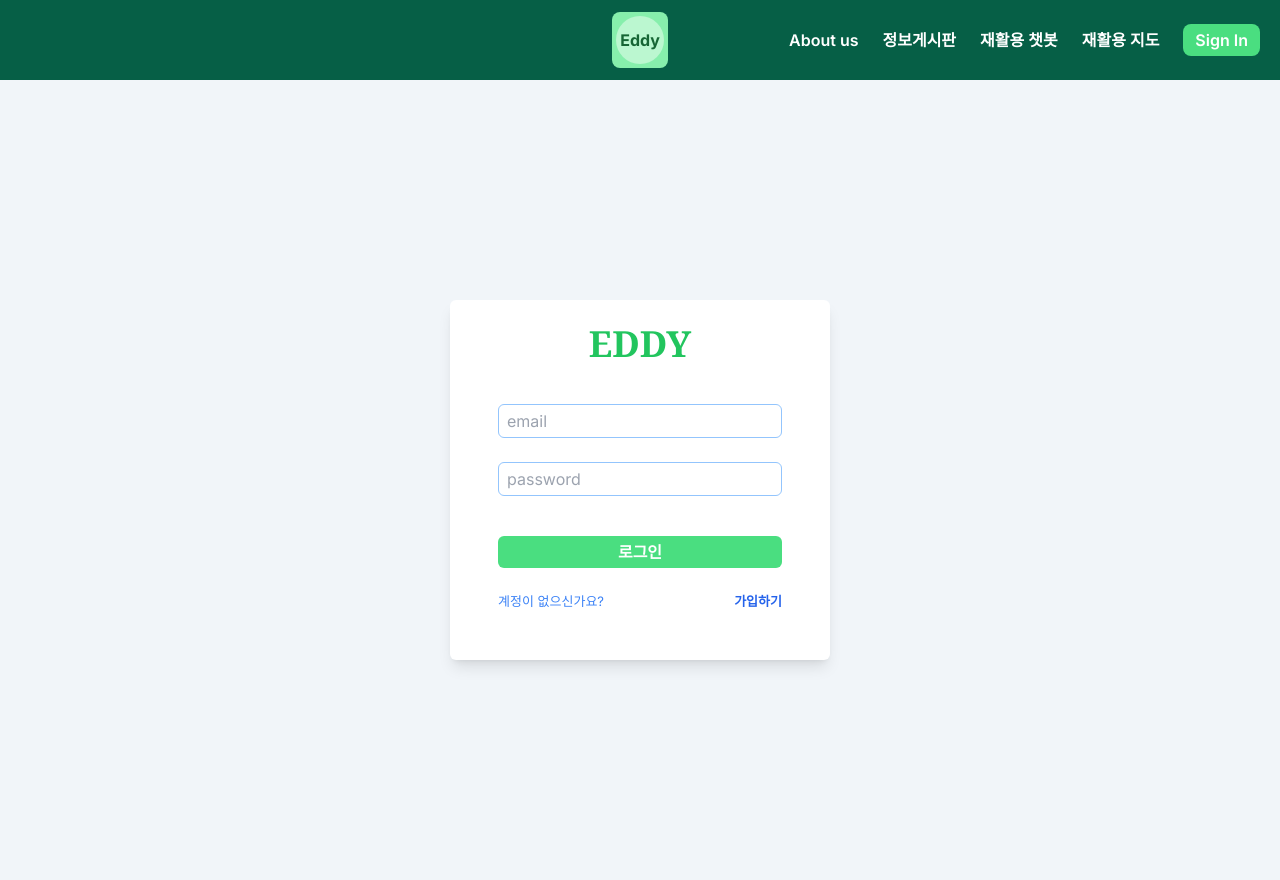
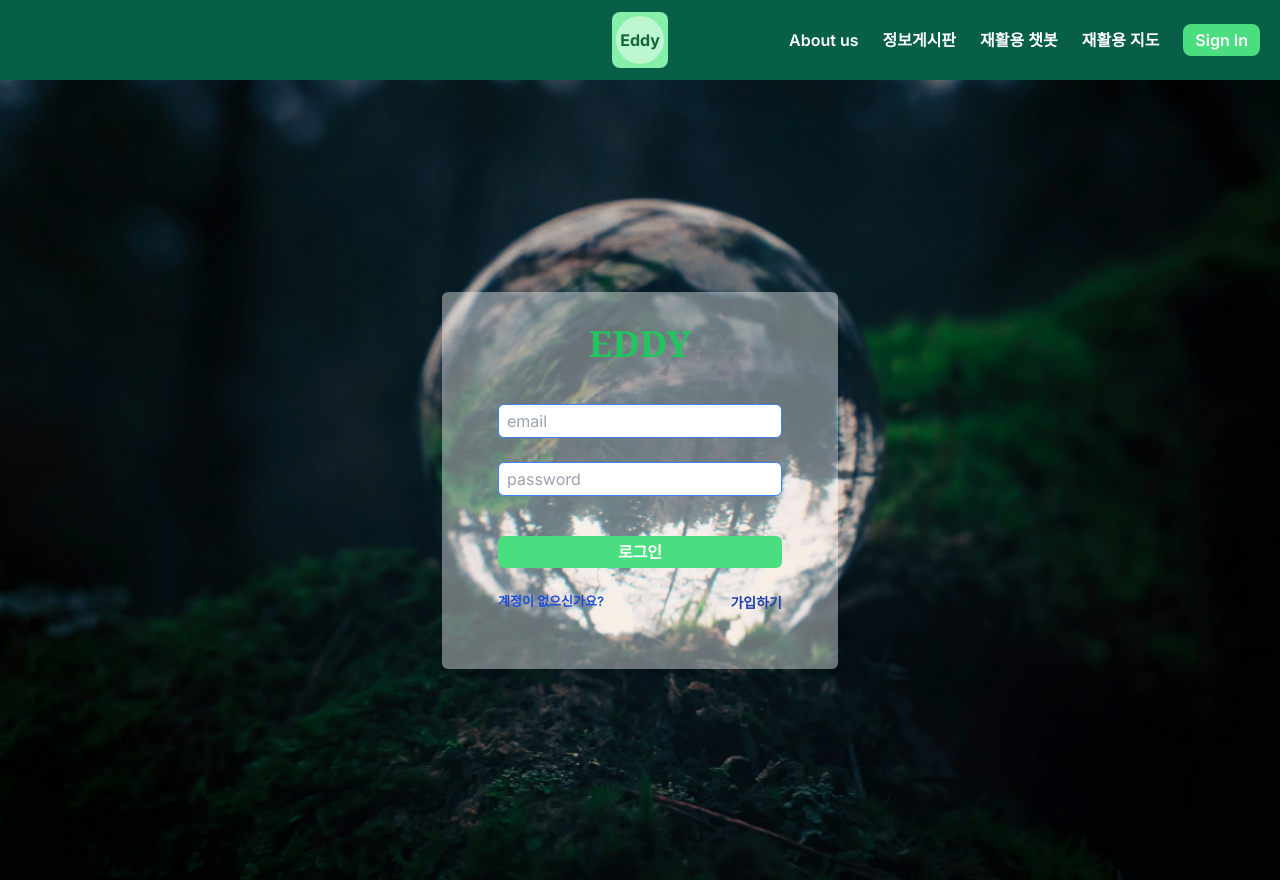
Before and after one commit to ecoleader-AiEcoLife/FrontEnd, a Next.js app: page /login in a window 1280 px wide. Built offline with nearby package versions, Linux system fonts and the light colour scheme; no server answers.

Commit message:
refactor: change UI and background for better UX

```diff
--- a/app/login/page.tsx
+++ b/app/login/page.tsx
@@ -1,14 +1,15 @@
-"use client";
+'use client';
 
-import { signIn } from "next-auth/react";
-import Link from "next/link";
-import { useRouter } from "next/navigation";
-import { useState } from "react";
+import { signIn } from 'next-auth/react';
+import Link from 'next/link';
+import { useRouter } from 'next/navigation';
+import { useState } from 'react';
+import Image from 'next/image';
 
 export default function LoginPage() {
-  const [email, setEmail] = useState("");
-  const [password, setPassword] = useState("");
-  const [error, setError] = useState("");
+  const [email, setEmail] = useState('');
+  const [password, setPassword] = useState('');
+  const [error, setError] = useState('');
 
   const router = useRouter();
 
@@ -16,63 +17,72 @@ export default function LoginPage() {
     e.preventDefault();
 
     try {
-      const res = await signIn("credentials", {
+      const res = await signIn('credentials', {
         email,
         password,
         redirect: false,
       });
 
       if (res?.error) {
-        setError("Invalid Credentials");
+        setError('Invalid Credentials');
         return;
       }
 
-      router.replace("/dashboard");
+      router.replace('/dashboard');
     } catch (error) {
       console.log(error);
     }
   };
 
   return (
-    <div className="bg-slate-100 flex justify-center items-center h-screen ">
+    <div className='relative bg-slate-100 flex justify-center items-center h-screen '>
+      <Image
+        src='/nature.webp'
+        fill
+        priority
+        alt='nature background'
+        className='object-cover'
+      />
       <form
         onSubmit={handleSubmit}
-        className="bg-white shadow-lg rounded-md p-6"
+        className='z-10 bg-white/40 shadow-lg rounded-md p-8'
       >
-        <h1 className="text-green-500 text-4xl font-serif text-center font-bold mb-4">
+        <h1 className='text-green-500 text-4xl font-serif text-center font-bold mb-4'>
           EDDY
         </h1>
-        <div className="flex flex-col p-6 gap-6 ">
+        <div className='flex flex-col p-6 gap-6 '>
           <input
-            type="email"
-            placeholder="email"
-            className="border border-blue-300 pl-2 p-1 rounded-md px-10"
+            type='email'
+            placeholder='email'
+            className='border border-blue-500 pl-2 p-1 rounded-md px-10'
             value={email}
             onChange={(e) => setEmail(e.target.value)}
-            autoComplete="current-email"
+            autoComplete='current-email'
           />
           <input
-            type="password"
-            placeholder="password"
-            className="border border-blue-300 pl-2 p-1 rounded-md px-10"
+            type='password'
+            placeholder='password'
+            className='border border-blue-500 pl-2 p-1 rounded-md px-10'
             value={password}
             onChange={(e) => setPassword(e.target.value)}
-            autoComplete="current-password"
+            autoComplete='current-password'
           />
-          <button className="bg-green-400 rounded-md mt-4 p-1 text-white font-semibold">
+          <button className='bg-green-400 rounded-md mt-4 p-1 text-white font-semibold hover:bg-green-500 duration-200'>
             로그인
           </button>
           {error && (
-            <div className="bg-red-500 text-white w-fit text-sm py-1 px-3 rounded-md mt-2">
+            <div className='bg-red-500 text-white w-fit text-sm py-1 px-3 rounded-md mt-2'>
               {error}
             </div>
           )}
 
-          <div className="flex justify-between">
-            <p className="text-blue-500 text-[13px]">계정이 없으신가요?</p>
+          <div className='flex justify-between'>
+            <p className='text-blue-700 font-semibold text-[13px]'>
+              계정이 없으신가요?
+            </p>
             <Link
-              href={"/register"}
-              className="text-blue-600 text-[13px] font-semibold"
+              href={'/register'}
+              className='text-blue-800 text-[14px] font-bold hover:scale-105'
             >
               가입하기
             </Link>
```
Also changed, not shown: public/nature.webp (added).
